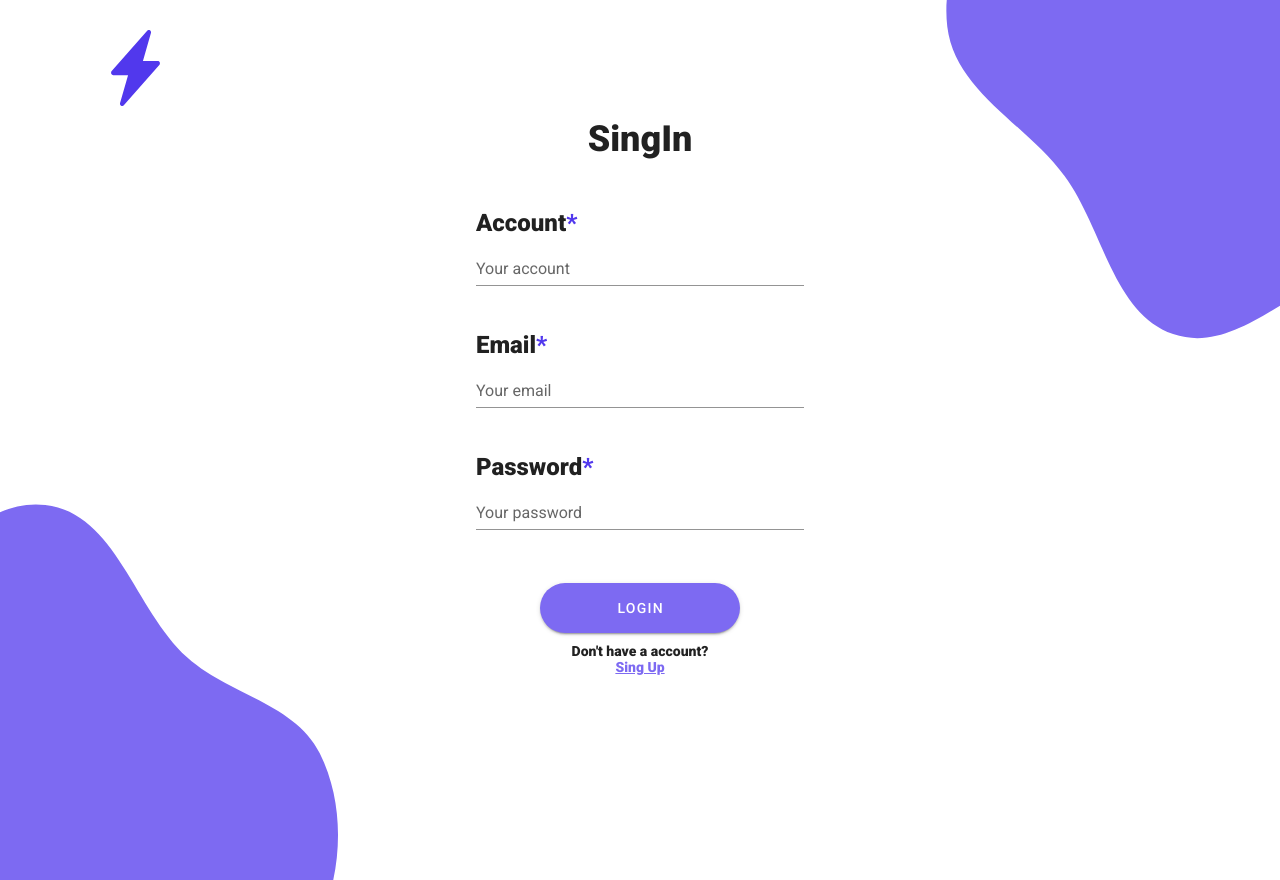
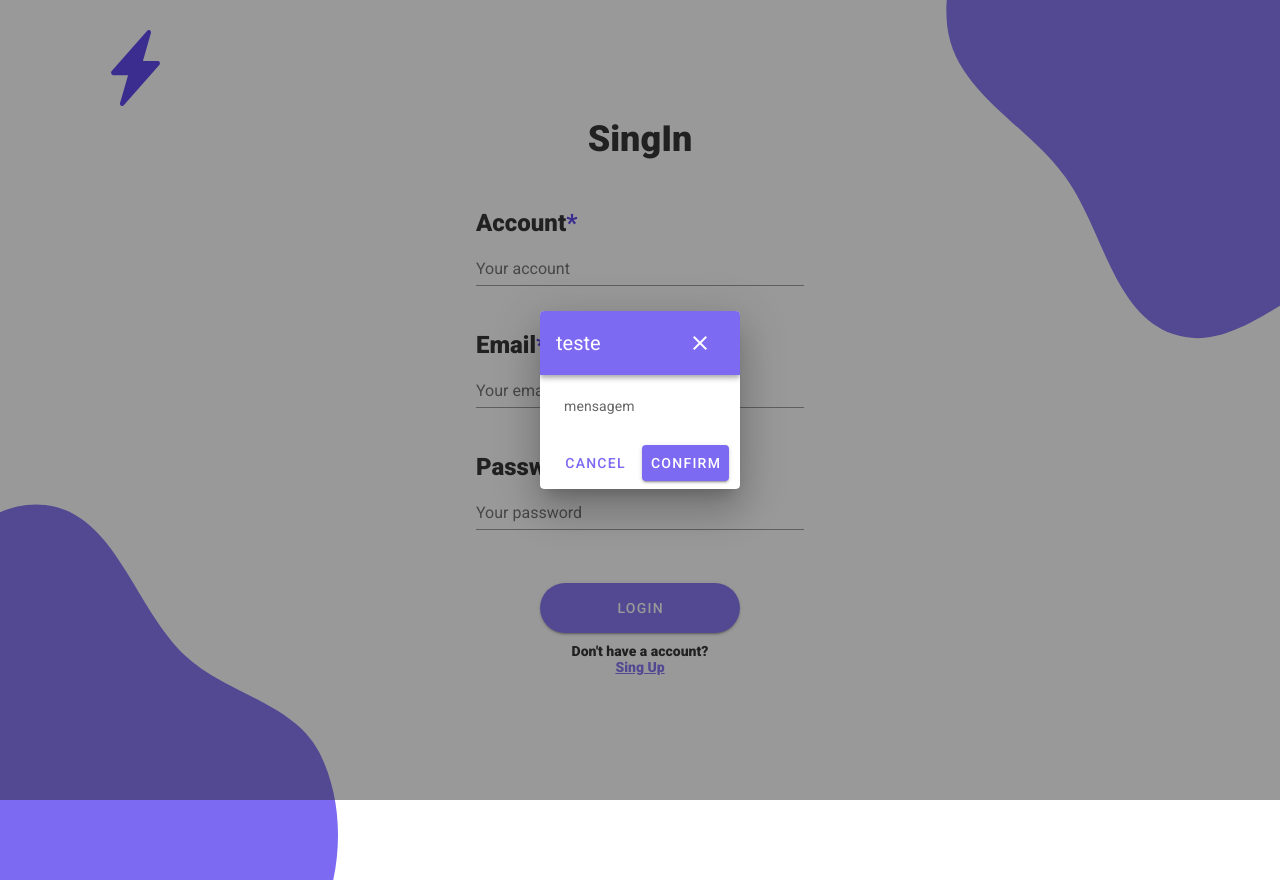
Before and after one commit to Brunoocn/timeproject-front-vue, a Vue app: page /login in a window 1280 px wide. Built offline with nearby package versions, Linux system fonts and the light colour scheme; what vue-localforage would draw is missing.

Commit message:
appdialogconfirm criado

```diff
--- a/src/App.vue
+++ b/src/App.vue
@@ -22,8 +22,9 @@
     //
   }),
 
-  mounted(){
-
+  async mounted(){
+    const res = await this.$confirm("teste","mensagem")
+    console.log(res)
   }
 };
 </script>
--- /dev/null
+++ b/src/components/dialogs/AppDialogConfirm.vue
@@ -0,0 +1,54 @@
+<template>
+  <v-dialog v-model="open" max-width="200">
+    <v-card>
+      <v-toolbar color="primary" dark>
+        <v-toolbar-title>{{ title }}</v-toolbar-title>
+        <v-spacer />
+        <v-toolbar-items>
+          <v-btn icon dark>
+            <v-icon>mdi-close</v-icon>
+          </v-btn>
+        </v-toolbar-items>
+      </v-toolbar>
+      <v-card-text class="mt-5">{{ message }}</v-card-text>
+      <v-card-actions>
+        <v-btn @click="cancel" text color="primary">Cancel</v-btn>
+        <v-btn @click="confirm" color="primary">Confirm</v-btn>
+      </v-card-actions>
+    </v-card>
+  </v-dialog>
+</template>
+
+<script>
+export default {
+  data() {
+    return {
+      open: false,
+      title: "Warning",
+      message: "Confirm?",
+      resolve: null,
+    };
+  },
+  methods: {
+    show(title, message) {
+      if (title) this.title = title;
+      if (message) this.message = message;
+      this.open = true;
+      return new Promise((resolve)=> {
+        this.resolve = resolve;
+      });
+    },
+    confirm() {
+      this.open = false;
+      return this.resolve(true);
+    },
+    cancel() {
+      this.open = false;
+      return this.resolve(false);
+    },
+  },
+};
+</script>
+
+<style>
+</style>
--- a/src/main.js
+++ b/src/main.js
@@ -1,33 +1,40 @@
-import Vue from 'vue'
-import App from './App.vue'
-import './registerServiceWorker'
-import router from './router'
-import vuetify from './plugins/vuetify'
-import store from './stores/store'
-import apiClient from './api/apiClient'
+import Vue from "vue";
+import App from "./App.vue";
+import "./registerServiceWorker";
+import router from "./router";
+import vuetify from "./plugins/vuetify";
+import store from "./stores/store";
+import apiClient from "./api/apiClient";
 import AppDialog from "./components/dialogs/AppDialog.vue";
 import AppTable from "./components/tables/AppTable.vue";
-import AppTitle from './components/texts/AppTitle.vue'
+import AppTitle from "./components/texts/AppTitle.vue";
+import AppDialogConfirm from "./components/dialogs/AppDialogConfirm.vue";
 
-import Vuex from 'vuex'
-Vue.use(Vuex)
+import Vuex from "vuex";
+Vue.use(Vuex);
 
-Vue.config.productionTip = false
-import VueLocalForage from 'vue-localforage'
-Vue.use(VueLocalForage)
+Vue.config.productionTip = false;
+import VueLocalForage from "vue-localforage";
+Vue.use(VueLocalForage);
 
-Vue.prototype.$http=apiClient
+Vue.prototype.$http = apiClient;
 
-Vue.component('app-dialog',AppDialog)
-Vue.component('app-table',AppTable)
-Vue.component('app-title',AppTitle)
+Vue.component("app-dialog", AppDialog);
+Vue.component("app-table", AppTable);
+Vue.component("app-title", AppTitle);
 
-
-
+Vue.prototype.$confirm =  (title, message) => {
+  var vueContainer = new Vue({
+    vuetify,
+    render: (h) => h(AppDialogConfirm),
+  }).$mount();
+  var appDialogConfirm = vueContainer.$children[0];
+  return appDialogConfirm.show(title, message);
+};
 
 new Vue({
   router,
   vuetify,
   store,
-  render: h => h(App)
-}).$mount('#app')
+  render: (h) => h(App),
+}).$mount("#app");
```
